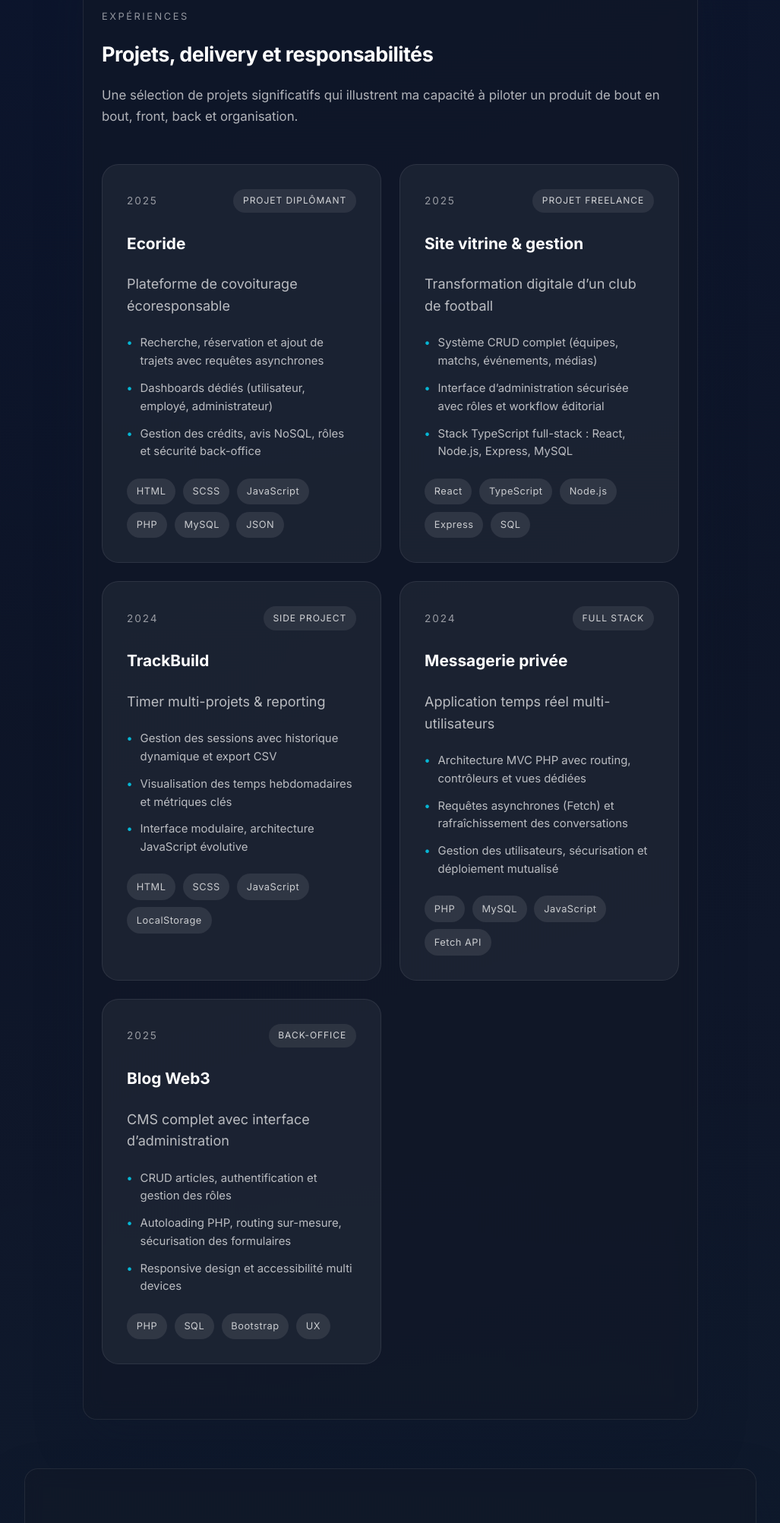
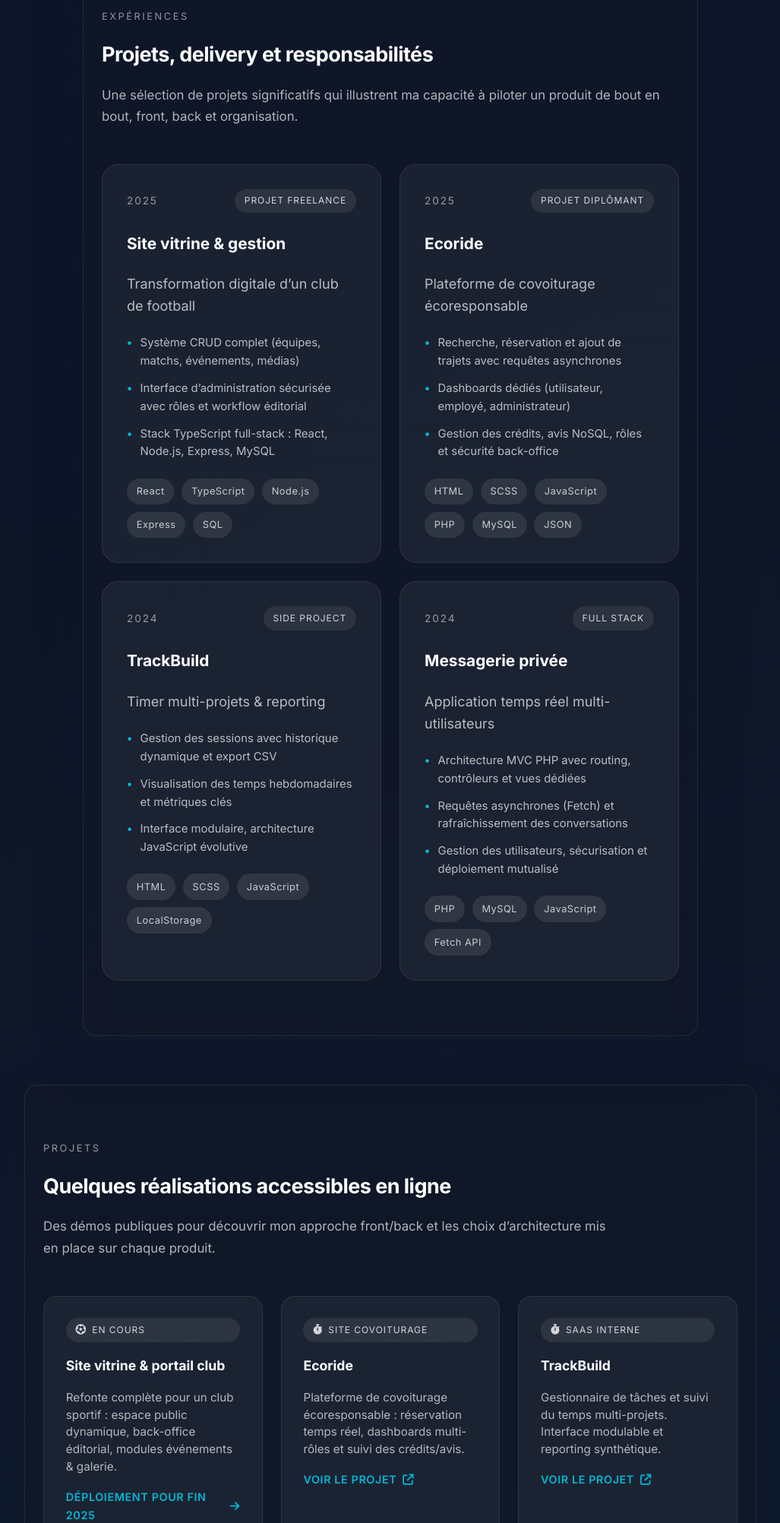
Before and after one commit to Alyaesub/portfolio-1, a PHP site: page / in a window 1280 px wide. Shown: the part 3388-5393 px from the top of the page at 76% size, without its empty margins (126-1153 px from the left). Run offline with PHP 8.4, Linux system fonts and the light colour scheme.

Commit message:
change section experience

```diff
--- a/index.php
+++ b/index.php
@@ -243,6 +243,26 @@ require_once "controllers/routeur.php";
                 <article class="experience-card">
                     <div class="experience-meta">
                         <span>2025</span>
+                        <span class="badge">Projet freelance</span>
+                    </div>
+                    <h3>Site vitrine & gestion</h3>
+                    <p class="experience-subtitle">Transformation digitale d’un club de football</p>
+                    <ul class="experience-list">
+                        <li>Système CRUD complet (équipes, matchs, événements, médias)</li>
+                        <li>Interface d’administration sécurisée avec rôles et workflow éditorial</li>
+                        <li>Stack TypeScript full-stack : React, Node.js, Express, MySQL</li>
+                    </ul>
+                    <div class="experience-tags">
+                        <span class="tag">React</span>
+                        <span class="tag">TypeScript</span>
+                        <span class="tag">Node.js</span>
+                        <span class="tag">Express</span>
+                        <span class="tag">SQL</span>
+                    </div>
+                </article>
+                <article class="experience-card">
+                    <div class="experience-meta">
+                        <span>2025</span>
                         <span class="badge">Projet diplômant</span>
                     </div>
                     <h3>Ecoride</h3>
@@ -259,26 +279,6 @@ require_once "controllers/routeur.php";
                         <span class="tag">PHP</span>
                         <span class="tag">MySQL</span>
                         <span class="tag">JSON</span>
-                    </div>
-                </article>
-                <article class="experience-card">
-                    <div class="experience-meta">
-                        <span>2025</span>
-                        <span class="badge">Projet freelance</span>
-                    </div>
-                    <h3>Site vitrine & gestion</h3>
-                    <p class="experience-subtitle">Transformation digitale d’un club de football</p>
-                    <ul class="experience-list">
-                        <li>Système CRUD complet (équipes, matchs, événements, médias)</li>
-                        <li>Interface d’administration sécurisée avec rôles et workflow éditorial</li>
-                        <li>Stack TypeScript full-stack : React, Node.js, Express, MySQL</li>
-                    </ul>
-                    <div class="experience-tags">
-                        <span class="tag">React</span>
-                        <span class="tag">TypeScript</span>
-                        <span class="tag">Node.js</span>
-                        <span class="tag">Express</span>
-                        <span class="tag">SQL</span>
                     </div>
                 </article>
                 <article class="experience-card">
@@ -319,25 +319,7 @@ require_once "controllers/routeur.php";
                         <span class="tag">Fetch API</span>
                     </div>
                 </article>
-                <article class="experience-card">
-                    <div class="experience-meta">
-                        <span>2025</span>
-                        <span class="badge">Back-office</span>
-                    </div>
-                    <h3>Blog Web3</h3>
-                    <p class="experience-subtitle">CMS complet avec interface d’administration</p>
-                    <ul class="experience-list">
-                        <li>CRUD articles, authentification et gestion des rôles</li>
-                        <li>Autoloading PHP, routing sur-mesure, sécurisation des formulaires</li>
-                        <li>Responsive design et accessibilité multi devices</li>
-                    </ul>
-                    <div class="experience-tags">
-                        <span class="tag">PHP</span>
-                        <span class="tag">SQL</span>
-                        <span class="tag">Bootstrap</span>
-                        <span class="tag">UX</span>
-                    </div>
-                </article>
+
             </div>
         </section>
 
@@ -348,8 +330,14 @@ require_once "controllers/routeur.php";
                 <p>Des démos publiques pour découvrir mon approche front/back et les choix d’architecture mis en place sur chaque produit.</p>
             </div>
             <div class="projects-grid">
+                <article class="project-card">
+                    <span class="badge"><i class="fa-solid fa-futbol"></i>En cours</span>
+                    <h4>Site vitrine & portail club</h4>
+                    <p>Refonte complète pour un club sportif : espace public dynamique, back-office éditorial, modules événements & galerie.</p>
+                    <span class="project-link">déploiement pour fin 2025 <i class="fa-solid fa-arrow-right"></i></span>
+                </article>
                 <a class="project-card" href="http://ecoride.sites-alya.fr/" target="_blank" rel="noopener">
-                    <span class="badge"><i class="fa-solid fa-stopwatch"></i>Site mis en production</span>
+                    <span class="badge"><i class="fa-solid fa-stopwatch"></i>Site covoiturage</span>
                     <h4>Ecoride</h4>
                     <p>Plateforme de covoiturage écoresponsable : réservation temps réel, dashboards multi-rôles et suivi des crédits/avis.</p>
                     <span class="project-link">Voir le projet <i class="fa-solid fa-arrow-up-right-from-square"></i></span>
@@ -360,12 +348,7 @@ require_once "controllers/routeur.php";
                     <p>Gestionnaire de tâches et suivi du temps multi-projets. Interface modulable et reporting synthétique.</p>
                     <span class="project-link">Voir le projet <i class="fa-solid fa-arrow-up-right-from-square"></i></span>
                 </a>
-                <article class="project-card">
-                    <span class="badge"><i class="fa-solid fa-futbol"></i>En cours</span>
-                    <h4>Site vitrine & portail club</h4>
-                    <p>Refonte complète pour un club sportif : espace public dynamique, back-office éditorial, modules événements & galerie.</p>
-                    <span class="project-link">déploiement pour fin 2025 <i class="fa-solid fa-arrow-right"></i></span>
-                </article>
+
             </div>
         </section>
 
@@ -482,9 +465,25 @@ require_once "controllers/routeur.php";
                 <p>Des réalisations plus anciennes, parfaites pour comprendre ma progression et ma curiosité technique.</p>
             </div>
             <div class="resource-grid">
+                <a class="resource-card" href="http://blogweb3.sites-alya.fr/" target="_blank" rel="noopener">
+                    <h4>Blog Web3</h4>
+                    <p>CMS complet avec interface d’administration, CRUD articles, authentification et gestion des rôles </p>
+                    <div class="experience-tags">
+                        <span class="tag">PHP</span>
+                        <span class="tag">SQL</span>
+                        <span class="tag">Bootstrap</span>
+                        <span class="tag">UX</span>
+                    </div>
+                    <span class="resource-link">Voir la démo <i class="fa-solid fa-arrow-up-right-from-square"></i></span>
+                </a>
                 <a class="resource-card" href="https://jeux-de-des.sites-alya.fr/" target="_blank" rel="noopener">
                     <h4>🎲 Jeu de dés</h4>
                     <p>Exploration JavaScript vanilla : gestion des états, interactions DOM et animations.</p>
+                    <div class="experience-tags">
+                        <span class="tag">HTML/CSS</span>
+                        <span class="tag">JavaScript</span>
+                        <span class="tag">Bootstrap</span>
+                    </div>
                     <span class="resource-link">Voir la démo <i class="fa-solid fa-arrow-up-right-from-square"></i></span>
                 </a>
             </div>
```
